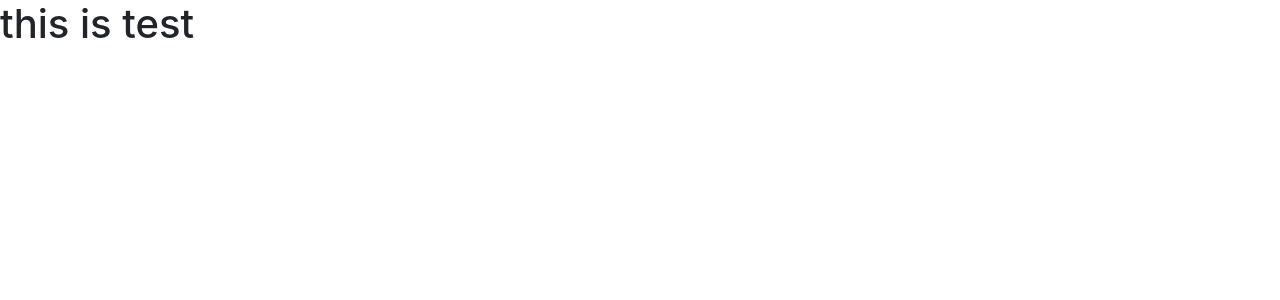
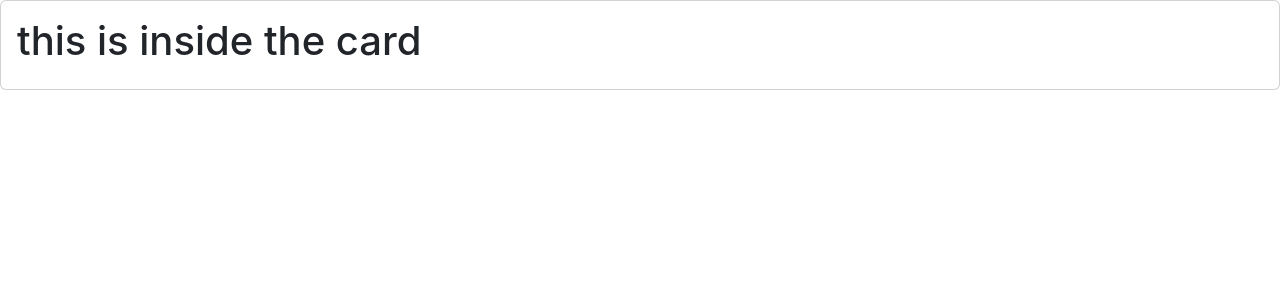
Before and after one commit to latif-muhammad/my-portfolio, a React (Create React App) app: page / in a window 1280 px wide. Shown: the top 300 px of the page. Built offline with nearby package versions, Linux system fonts and the light colour scheme.

Commit message:
added card component with bootstrap

```diff
--- a/src/App.js
+++ b/src/App.js
@@ -1,10 +1,13 @@
 import './App.css';
+import Card from './components/base_components/Card';
 
 
 function App() {
   return (
     <div className="App">
-      <h1>this is test</h1>
+      <Card>
+        <h1>this is inside the card</h1>
+      </Card>
     </div>
   );
 }
--- a/src/components/base_components/Card.js
+++ b/src/components/base_components/Card.js
@@ -0,0 +1,12 @@
+
+const Card = (props)=>  {
+    return (
+        <div className="card">
+            <div className="card-body">
+                { props.children}
+            </div>
+        </div>
+    );
+}
+
+export default Card;
```
